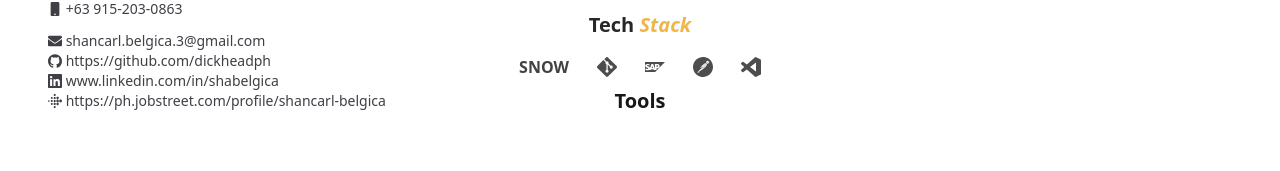
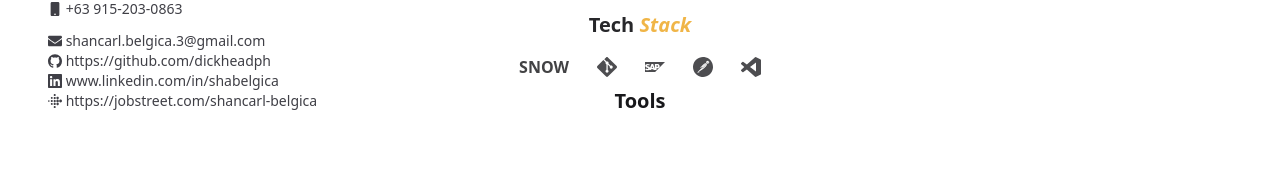
Before and after one commit to dickheadph/beta, a React (Vite) app: page / in a window 1280 px wide. Shown: the part 529-700 px from the top of the page. Built offline with nearby package versions, Linux system fonts and the light colour scheme; no server answers.

Commit message:
Update Socials.jsx
JS url update

```diff
--- a/src/Components/Socials.jsx
+++ b/src/Components/Socials.jsx
@@ -29,7 +29,7 @@ function Socials() {
           <a href='https://ph.jobstreet.com/profile/shancarl-belgica-MXt2fqB71R'>
             <li className='flex items-center'>
               <SiFitbit className='' />
-              &nbsp;https://ph.jobstreet.com/profile/shancarl-belgica
+              &nbsp;https://jobstreet.com/shancarl-belgica
             </li>
           </a>
         </ul>
```
